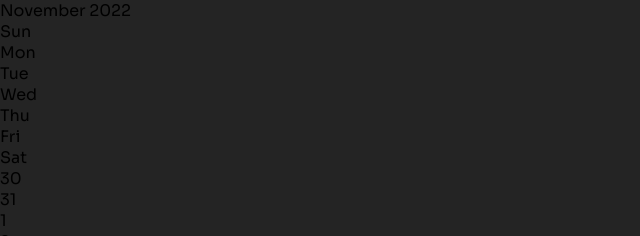
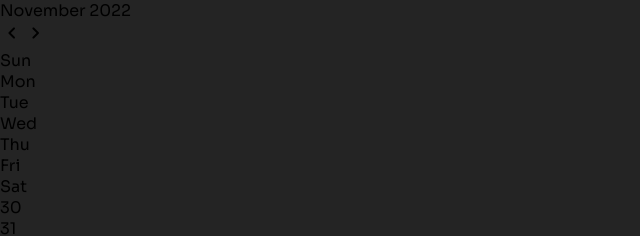
Before and after one commit to Adrydevmateo/calendar, a website built with Vite: page index.html in a window 1280 px wide. Shown: the top 236 px of the page, 0-640 px from the left. Built offline with nearby package versions, Linux system fonts and the light colour scheme.

Commit message:
Dependency problems solved

```diff
--- a/index.html
+++ b/index.html
@@ -2,7 +2,7 @@
 <html lang="en">
   <head>
     <meta charset="UTF-8" />
-    <link rel="shortcut icon" href="public/favicon.ico" type="image/x-icon" />
+    <link rel="shortcut icon" href="favicon.ico" type="image/x-icon" />
     <meta name="author" content="Adry Mateo Ramon | AdryDev" />
     <meta name="description" content="Calendar app for my portfolio" />
     <link rel="icon" type="image/svg+xml" href="/vite.svg" />
--- a/src/components/CalendarSection.ts
+++ b/src/components/CalendarSection.ts
@@ -7,6 +7,8 @@ const ulDaysElement: HTMLUListElement = document.createElement("ul");
 
 CreateListItems(daysAbbreviations, ulWeeksElement);
 
+calendarSectionElement.classList.add("calendar");
+ulWeeksElement.classList.add("weeks");
 ulDaysElement.classList.add("days");
 
 calendarSectionElement.appendChild(ulWeeksElement);
--- a/src/components/Header.ts
+++ b/src/components/Header.ts
@@ -10,6 +10,11 @@ iconsSecondSpan.setAttribute("id", "next");
 
 paragraphElement.classList.add("current-date");
 iconsSection.classList.add("icons");
+iconsFirstSpan.classList.add("material-symbols-rounded");
+iconsSecondSpan.classList.add("material-symbols-rounded");
+
+iconsFirstSpan.innerText = "chevron_left";
+iconsSecondSpan.innerText = "chevron_right";
 
 // * Appending Elements
 headerElement.appendChild(paragraphElement);
```
